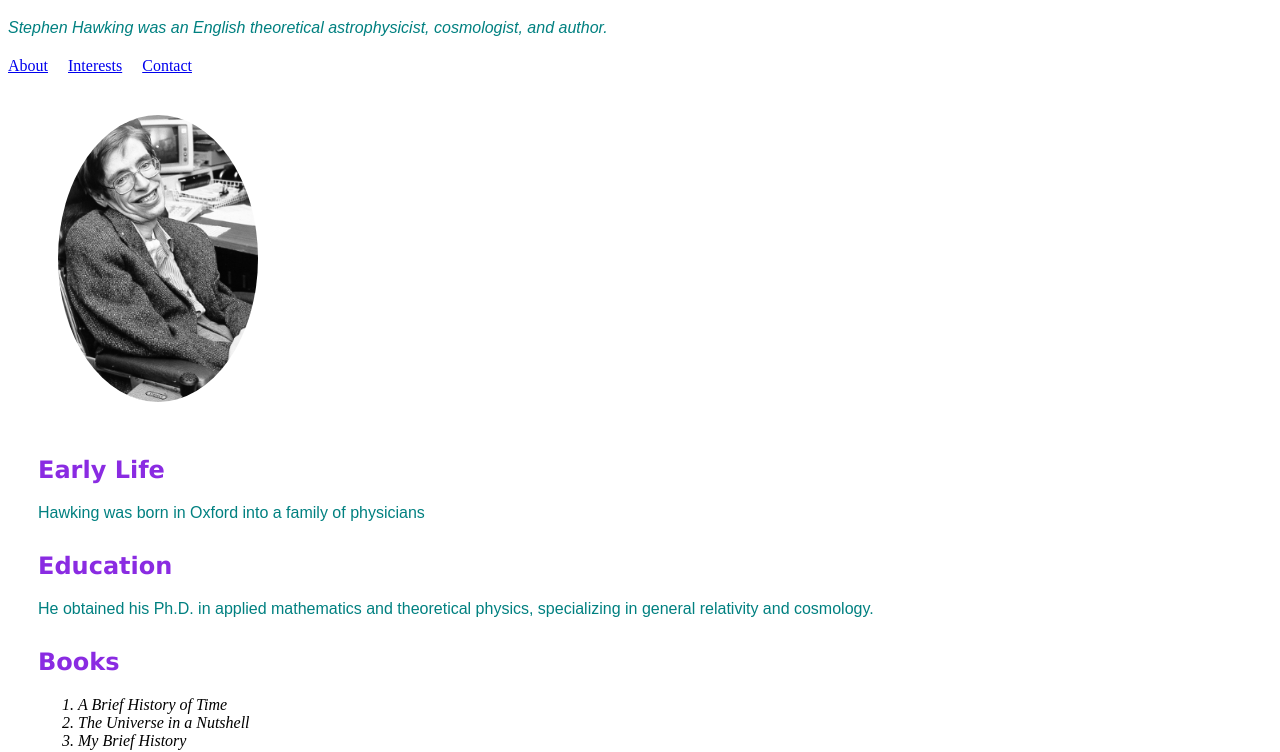
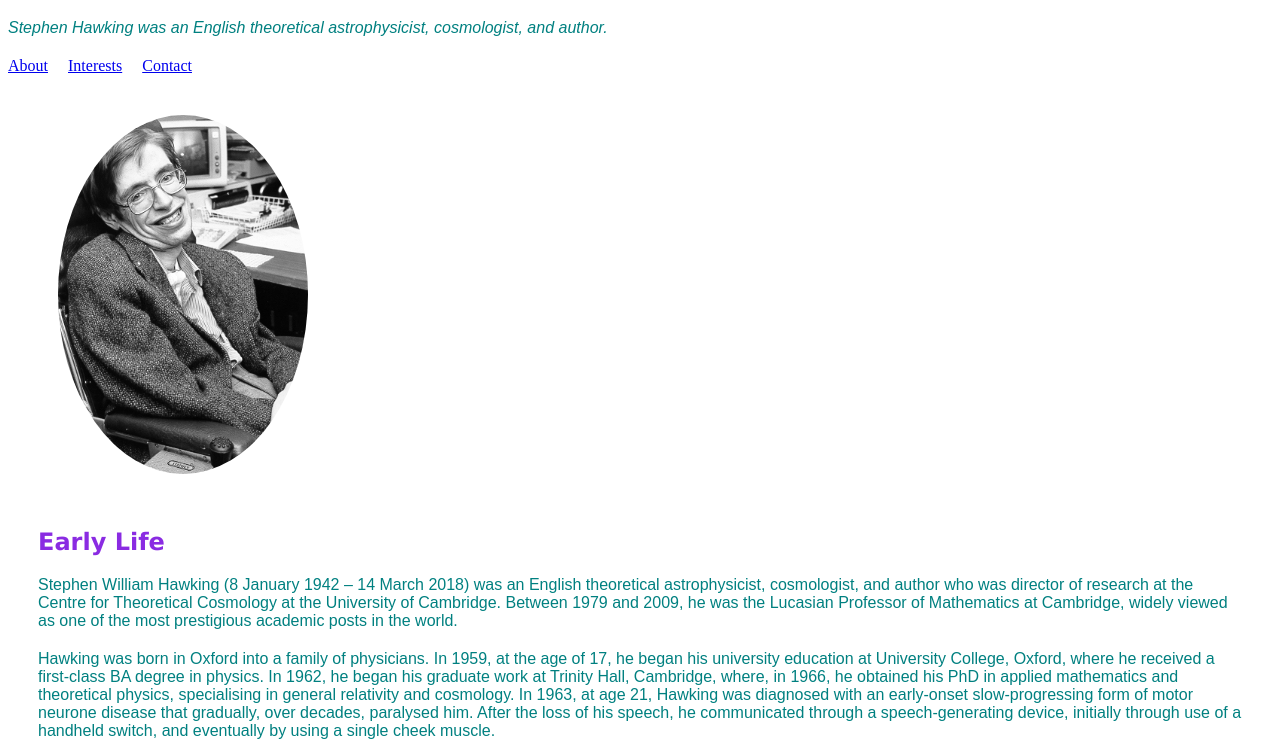
Before and after one commit to anami-uwgb/comp-sci-120-examples, a plain HTML site: page first-webpage/index.html in a window 1280 px wide. Shown: the part 61-813 px from the top of the page. Drawn offline with Linux system fonts and the light colour scheme.

Commit message:
Added Responsive Design

```diff
--- a/first-webpage/index.html
+++ b/first-webpage/index.html
@@ -3,6 +3,7 @@
 
 <head>
     <meta charset="UTF-8">
+    <meta name="viewport" content="width=device-width">
     <title>Stephen Hawking</title>
     <link rel="stylesheet" href="styles/style.css">
 </head>
@@ -24,7 +25,11 @@
         <section id="about">
             <img src="images/Stephen_Hawking.StarChild.jpg" alt="NASA StarChild image of Stephen Hawking">
             <h2>Early Life</h2>
-            <p>Hawking was born in Oxford into a family of physicians</p>
+            <p>Stephen William Hawking (8 January 1942 – 14 March 2018) was an English theoretical astrophysicist, cosmologist, and author who was director of research at the Centre for Theoretical Cosmology at the University of Cambridge. Between 1979 and 2009, he was the Lucasian Professor of Mathematics at Cambridge, widely viewed as one of the most prestigious academic posts in the world.</p>
+
+            <p>
+                Hawking was born in Oxford into a family of physicians. In 1959, at the age of 17, he began his university education at University College, Oxford, where he received a first-class BA degree in physics. In 1962, he began his graduate work at Trinity Hall, Cambridge, where, in 1966, he obtained his PhD in applied mathematics and theoretical physics, specialising in general relativity and cosmology. In 1963, at age 21, Hawking was diagnosed with an early-onset slow-progressing form of motor neurone disease that gradually, over decades, paralysed him. After the loss of his speech, he communicated through a speech-generating device, initially through use of a handheld switch, and eventually by using a single cheek muscle.
+            </p>
         </section>
 
 
@@ -60,7 +65,7 @@
 
     </main>
     <footer>
-        <!-- <p>Source <a href="https://en.wikipedia.org/wiki/Stephen_Hawking">  <img src="images/Stephen_Hawking_in_Stockholm,_2015.jpg" alt="Stephen Hawking holding a lecture at Stockholm Waterfront Congress Centre, 24 August 2015."></a> </p> -->
+        <p>Source <a href="https://en.wikipedia.org/wiki/Stephen_Hawking"></p>
     </footer>
 </body>
 
--- a/first-webpage/styles/style.css
+++ b/first-webpage/styles/style.css
@@ -4,6 +4,17 @@
 h1 {
     color: green;
     font-family: Arial, Helvetica, sans-serif;
+    font-size: 2rem;
+}
+
+/* @media (width >=800px) {
+    h1 {
+        font-size: 4rem;
+    }
+} */
+
+h1 {
+    font-size: calc(1 rem + 4vw);
 }
 
 h2 {
@@ -23,18 +34,19 @@ ol {
     font-style: italic;
 }
 
-section{
+section {
     margin: 20px;
 }
-img{
-    width: 200px;
+
+img {
+    max-width: 100%;
     border-radius: 50%;
     margin: 20px;
     border-color: black;
 }
 
-main{
-    max-width: 900px;
+main {
+    max-width: 100%;
     margin: 10px;
 }
 
@@ -54,8 +66,8 @@ main{
 }
 
 /* Specify a rule for an id selector */
-#books{
-   background-color: aqua;
+#books {
+    background-color: aqua;
 }
 
 nav {
--- a/mobile-first-challenge/style.css
+++ b/mobile-first-challenge/style.css
@@ -15,6 +15,7 @@ body {
 img {
   display: block;
   border: 1px solid black;
+  max-width: 100%;
 }
 
 /* Mobile layout */
@@ -159,3 +160,23 @@ nav a:focus {
     flex: unset;
   }
 }
+
+h1 {
+  font-size: calc(1.3em + 3vw);
+  margin:0;
+}
+
+h2{
+    font-size: calc(1em + 2vw);
+  margin:0;
+}
+p{
+  font-size: 1.5em;
+}
+
+@media print {
+  nav,
+  button {
+    display: none;
+  }
+}
```
